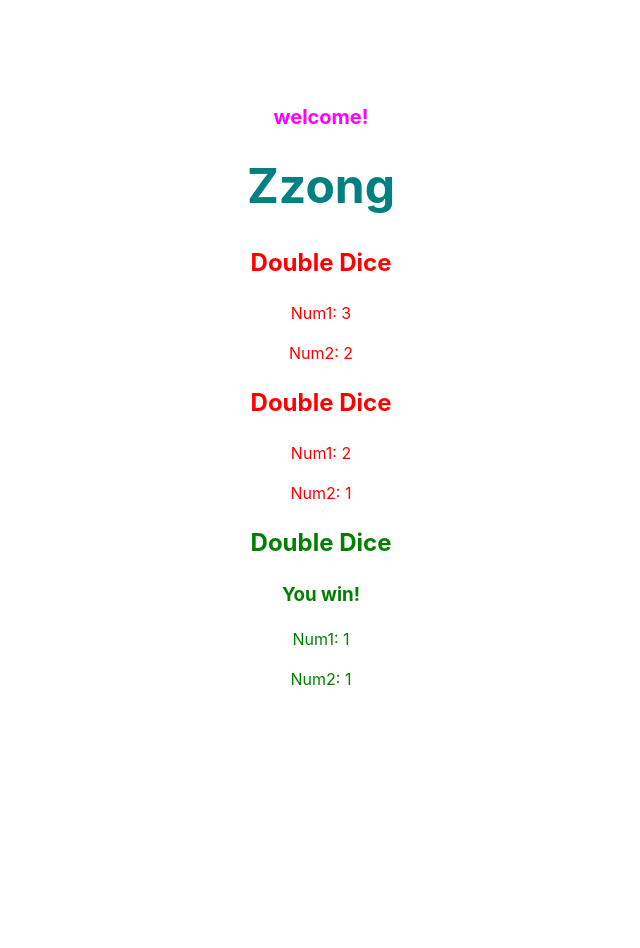
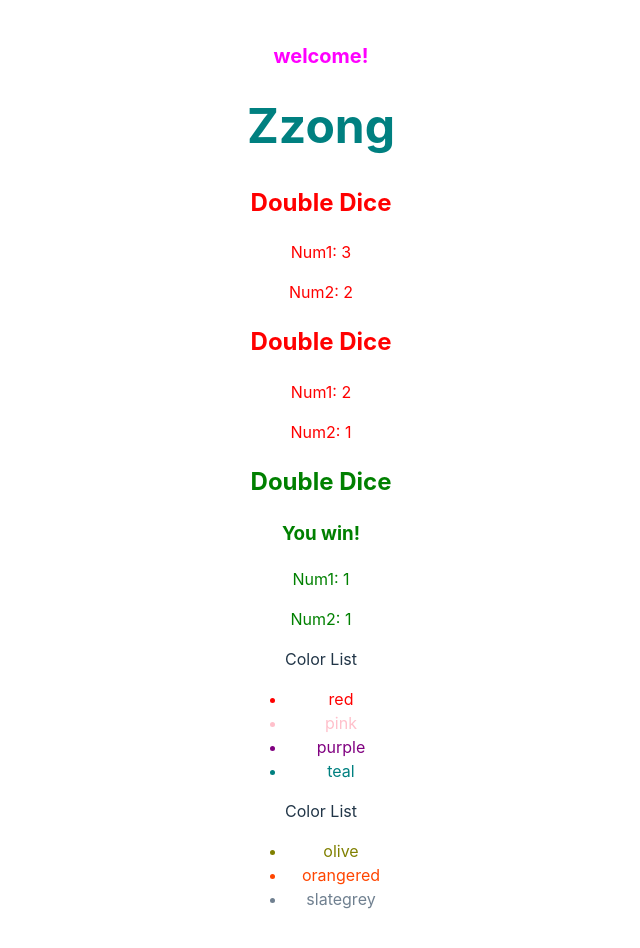
Before and after one commit to pouryourlove/react-vite, a React (Vite) app: page / in a window 1280 px wide. Shown: the top 948 px of the page, without its empty margins (319-959 px from the left). Before the commit the page ends 800 px from the top, so only its background shows below. Built offline with nearby package versions, Linux system fonts and the light colour scheme.

Commit message:
rendering arrays with map

```diff
--- a/src/App.jsx
+++ b/src/App.jsx
@@ -5,6 +5,7 @@ import Die from "./Die";
 import ListPicker from "./ListPicker";
 import DoubleDice from "./DoubleDice";
 import Heading from "./Heading";
+import ColorList from "./ColorList";
 
 function App() {
   return (
@@ -14,6 +15,9 @@ function App() {
       <DoubleDice />
       <DoubleDice />
       <DoubleDice />
+
+      <ColorList colors={["red", "pink", "purple", "teal"]} />
+      <ColorList colors={["olive", "orangered", "slategrey"]} />
       {/* <ListPicker values={[1, 2, 3]} />
       <ListPicker values={["a", "b", "c"]} /> */}
       {/* <Greeter person="Bill" from="colt" />
--- /dev/null
+++ b/src/ColorList.jsx
@@ -0,0 +1,12 @@
+export default function ColorList({ colors }) {
+  return (
+    <div>
+      <p>Color List</p>
+      <ul>
+        {colors.map((c) => (
+          <li style={{ color: c }}>{c}</li>
+        ))}
+      </ul>
+    </div>
+  );
+}
```
